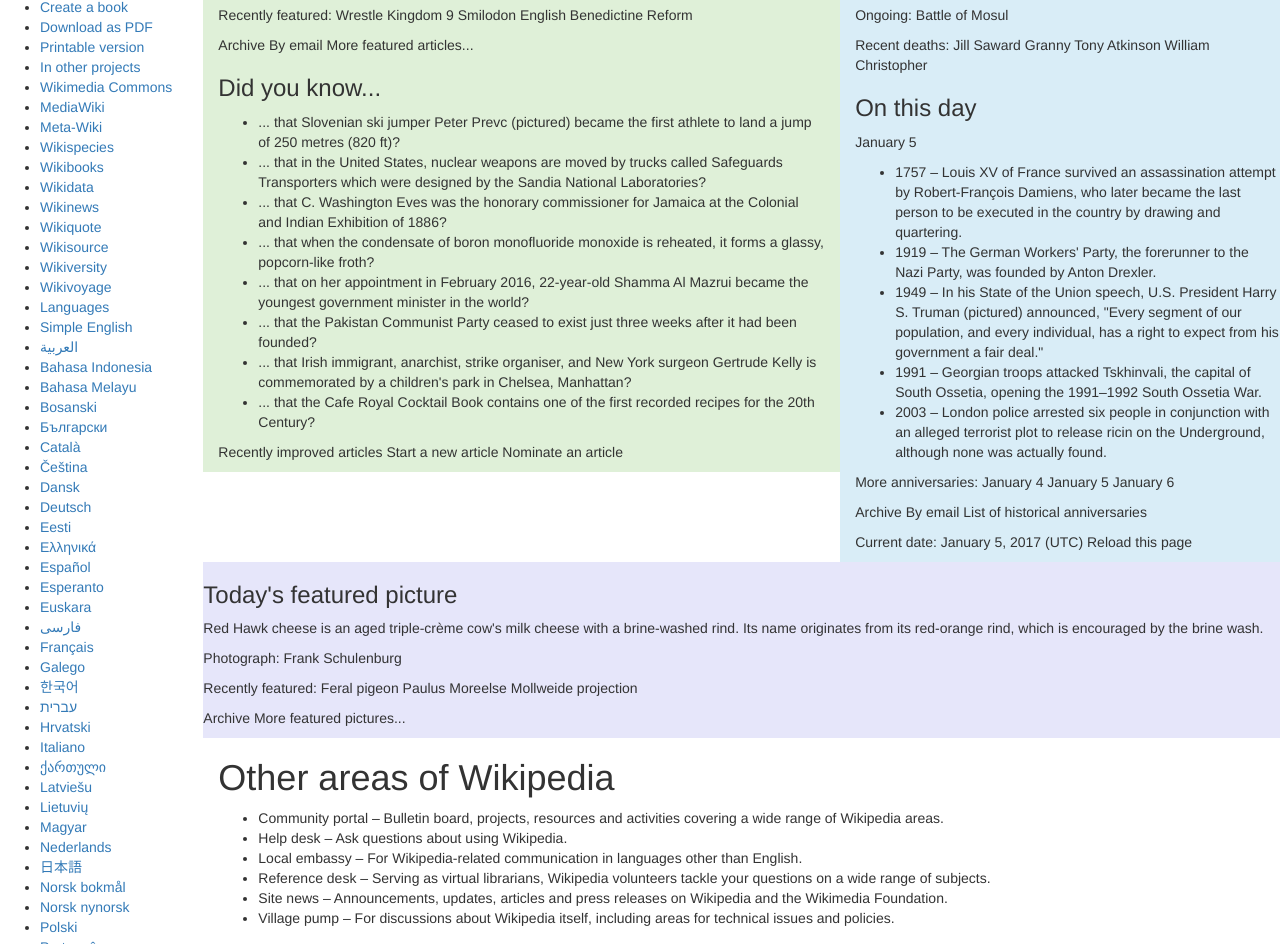
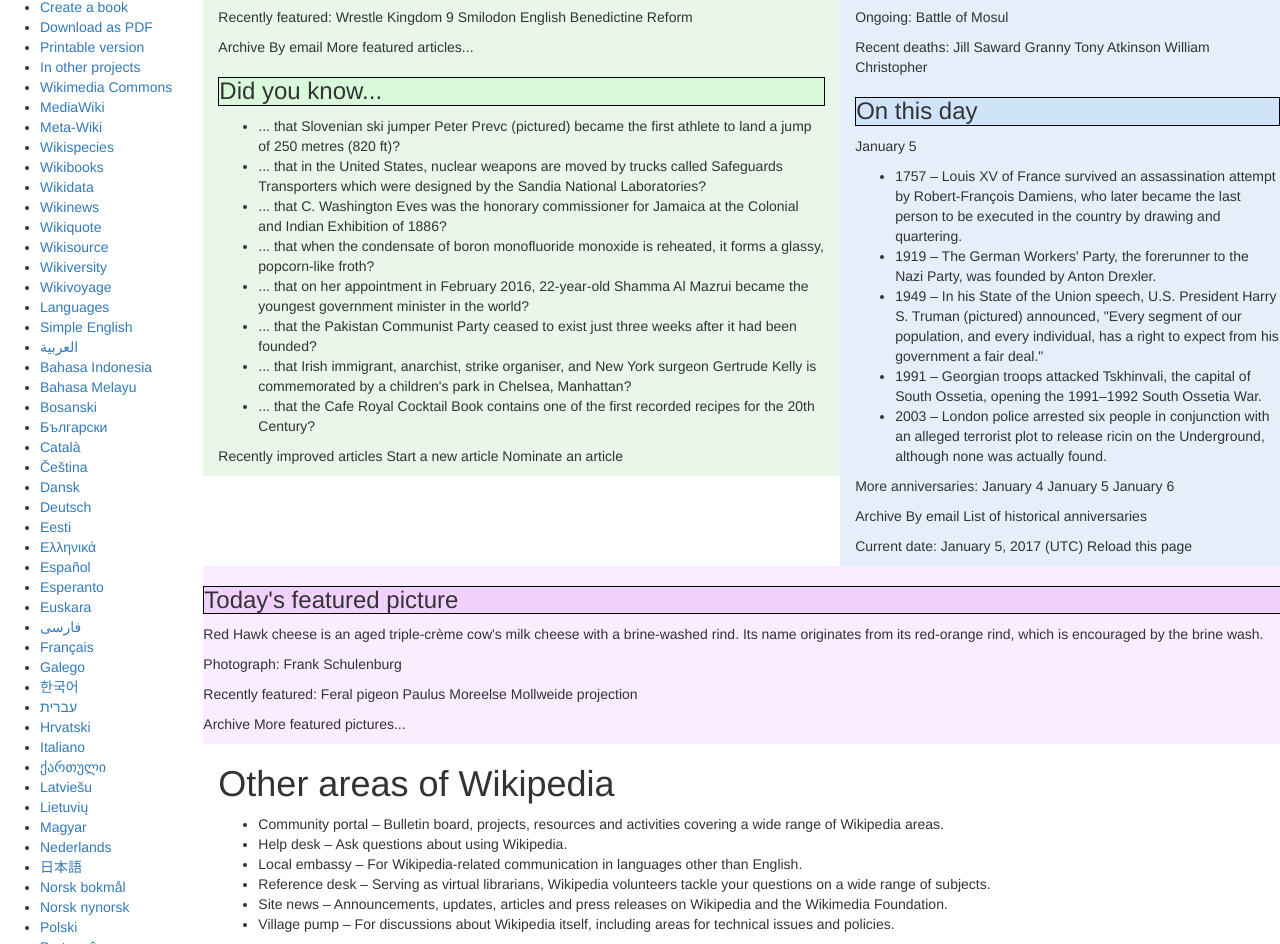
Before and after one commit to Shruti1808/Wikipedia-Project, a plain HTML site: page index.html in a window 1280 px wide. Shown: the part 603-1547 px from the top of the page. Drawn offline with nearby package versions, Linux system fonts and the light colour scheme.

Commit message:
Colors fixed thank you lord

```diff
--- a/css/styles.css
+++ b/css/styles.css
@@ -4,6 +4,29 @@
 }
 
 .bg-danger {
-  background-color:#E6E6FA;
+  background-color: #f2d1ff;
+}
 
+.bg-danger-box {
+  background-color: #faedff;
 }
+
+.bg-success {
+    background-color: #d9f9db;
+}
+
+.bg-success-box {
+    background-color: #e8f7ea;
+}
+
+.bg-info {
+  background-color: #cfe3f9;
+}
+
+.bg-info-box {
+  background-color: #e5eff9;
+}
+
+h3 {
+  border: solid thin black;
+}
--- a/index.html
+++ b/index.html
@@ -138,13 +138,13 @@
         </div>
         <!--Featured Articles, Did You Know.., In the News, and On this day..-->
         <div class="row">
-          <div class="col-xs-7 bg-success">
-            <h3>From today's featured article</h3>
+          <div class="col-xs-7 bg-success-box">
+            <h3 class="bg-success">From today's featured article</h3>
             <p>Defense of the Ancients (DotA) is a multiplayer online battle arena mod, or game modification, created for the video game Warcraft III: Reign of Chaos and its expansion, Warcraft III: The Frozen Throne. First released in 2003, it is based on StarCraft custom map "Aeon of Strife". Each team of up to five players attempts to destroy the opponents' Ancient, a heavily guarded structure at a far corner of the map. Players use powerful units known as heroes, and are assisted by allied heroes and AI-controlled fighters. As in role-playing games, players level up their heroes and use gold to buy items and equipment during the game. DotA became a feature at several worldwide tournaments, including Blizzard Entertainment's BlizzCon, and was featured at the Asian World Cyber Games and in the Cyberathlete Amateur League. Valve Corporation acquired the intellectual property rights to DotA to develop a stand-alone sequel, Dota 2, released in July 2013. (Full article...)</p>
             <p>Recently featured: Wrestle Kingdom 9 Smilodon English Benedictine Reform</p>
             <p>Archive By email More featured articles...</p>
 
-            <h3>Did you know...</h3>
+            <h3 class="bg-success">Did you know...</h3>
             <ul>
               <li>... that Slovenian ski jumper Peter Prevc (pictured) became the first athlete to land a jump of 250 metres (820 ft)?</li>
               <li>... that in the United States, nuclear weapons are moved by trucks called Safeguards Transporters which were designed by the Sandia National Laboratories?</li>
@@ -158,8 +158,8 @@
             <p>Recently improved articles Start a new article Nominate an article</p>
           </div>
 
-          <div class="col-xs-5 bg-info">
-            <h3>In the news</h3>
+          <div class="col-xs-5 bg-info-box">
+              <h3 class="bg-info">In the news</h3>
             <ul>
               <li>An attack on a nightclub (pictured) in Istanbul, Turkey, during New Year's celebrations, kills at least 39 people and injures more than 70 others</li>
               <li>American actress, screenwriter, and author Carrie Fisher dies at the age of 60, and her mother, actress and singer Debbie Reynolds, dies one day later at the age of 84.</li>
@@ -169,7 +169,7 @@
             <p>Ongoing: Battle of Mosul</p>
             <p>Recent deaths: Jill Saward Granny Tony Atkinson William Christopher</p>
 
-            <h3>On this day</h3>
+            <h3 class="bg-info">On this day</h3>
             <p>January 5</p>
             <ul>
               <li>1757 – Louis XV of France survived an assassination attempt by Robert-François Damiens, who later became the last person to be executed in the country by drawing and quartering.</li>
@@ -184,8 +184,8 @@
         </div>
       </div>
 
-        <div class="row bg-danger">
-          <h3>Today's featured picture</h3>
+        <div class="row bg-danger-box">
+          <h3 class="bg-danger">Today's featured picture</h3>
           <p>Red Hawk cheese is an aged triple-crème cow's milk cheese with a brine-washed rind. Its name originates from its red-orange rind, which is encouraged by the brine wash.</p>
           <p>Photograph: Frank Schulenburg</p>
           <p>Recently featured: Feral pigeon Paulus Moreelse Mollweide projection</p>
```
